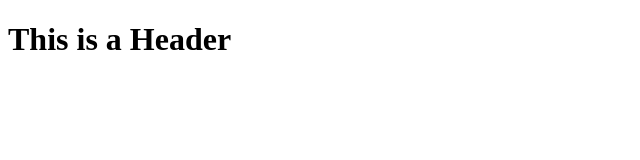
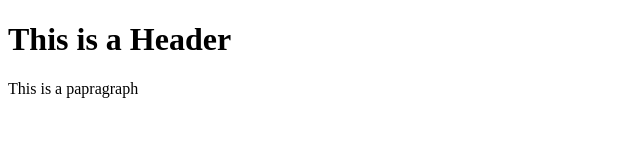
Before and after one commit to suneekarma/git-test, a plain HTML site: page index.html in a window 1280 px wide. Shown: the whole page, without its empty margins (0-640 px from the left). Drawn offline with Linux system fonts and the light colour scheme.

Commit message:
second commit

```diff
--- a/index.html
+++ b/index.html
@@ -2,5 +2,6 @@
 <html>
    <body>
       <h1>This is a Header</h1>
+      <p>This is a papragraph</p>
    </body>
 </html>
```
